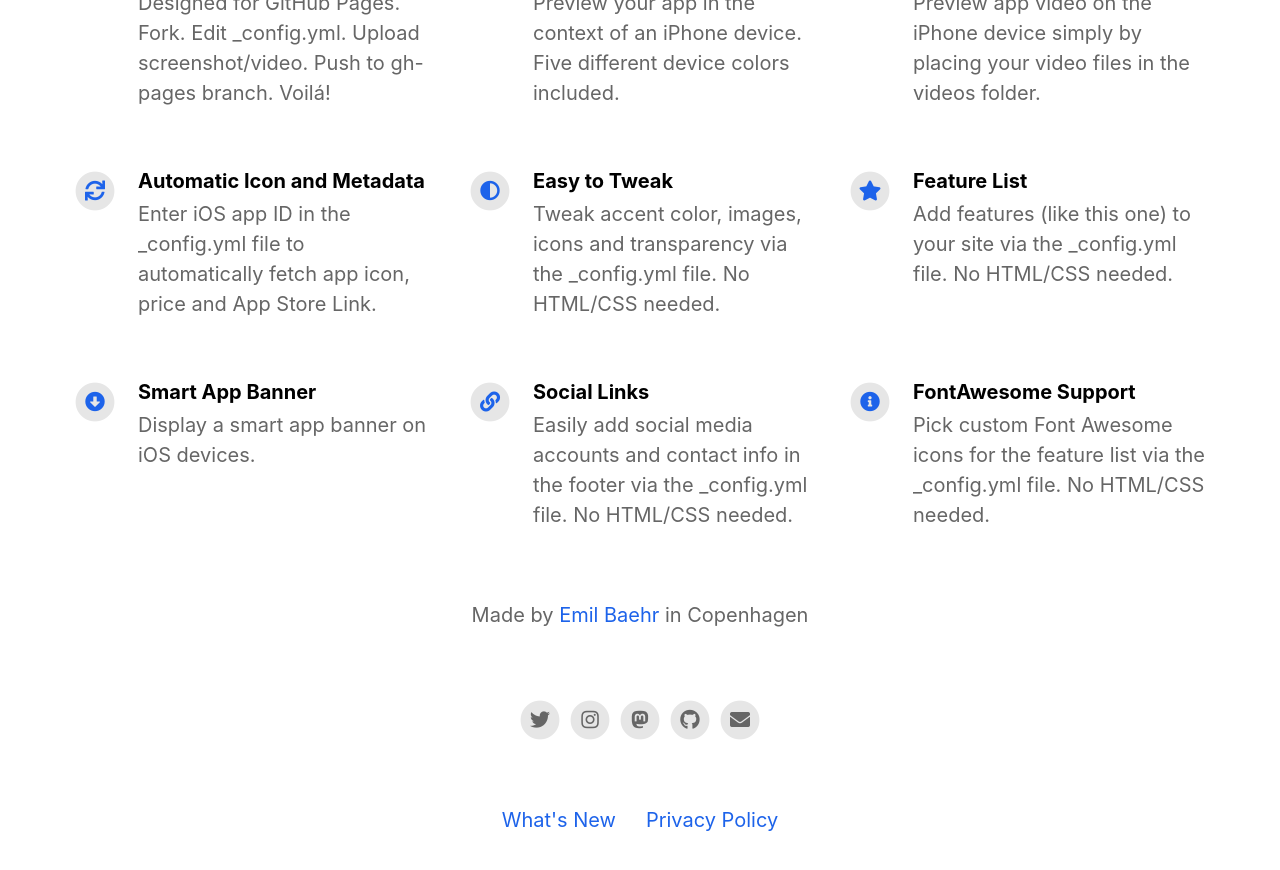
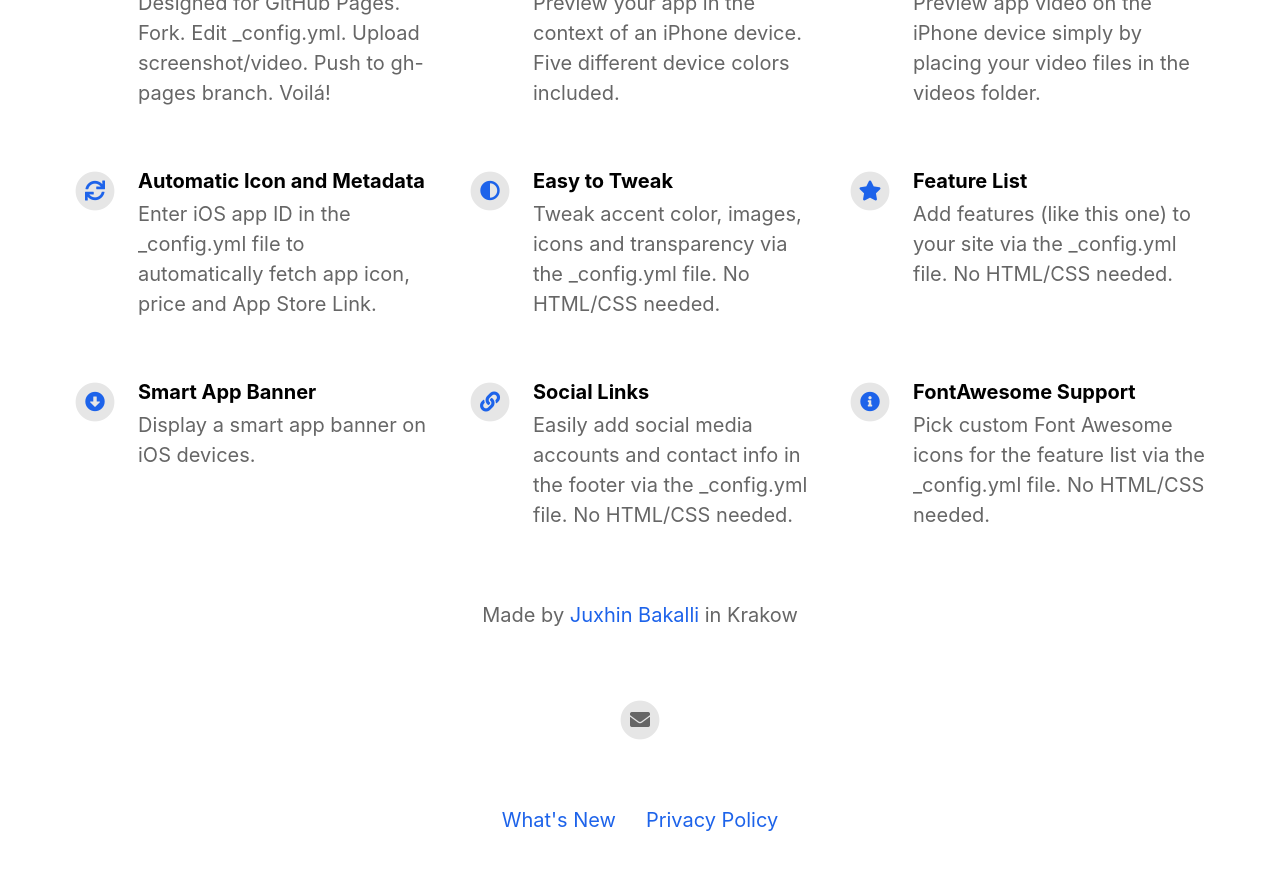
Before and after one commit to sofokli1/getIntervalTimer, a Jekyll site: the page built from index.html, in a window 1280 px wide and 900 px high, scrolled down 1124 px. Shown: the top 870 px of the window. Built offline with Jekyll 4.4.1, drawn with Linux system fonts in a browser that asks for light colours; nearby versions of some CDN libraries.

Commit message:
Update _config.yml

```diff
--- a/_config.yml
+++ b/_config.yml
@@ -20,16 +20,16 @@ enable_smart_app_banner                   : true
 
 
 # Information About Yourself
-your_name                                 : Emil Baehr
-your_link                                 : https://emilbaehr.com
-your_city                                 : Copenhagen
-email_address                             : emil.baehr@gmail.com
+your_name                                 : Juxhin Bakalli
+your_link                                 : https://juxhinbakalli.com
+your_city                                 : Krakow
+email_address                             : contact@getintervaltimer.com
 facebook_username                         :
-instagram_username                        : ebaehr
-twitter_username                          : ebaehr
-github_username                           : emilbaehr
+instagram_username                        :
+twitter_username                          :
+github_username                           :
 youtube_username                          :
-mastodon_link                             : https://mastodon.social/@ebaehr
+mastodon_link                             :
 
 
 
```
